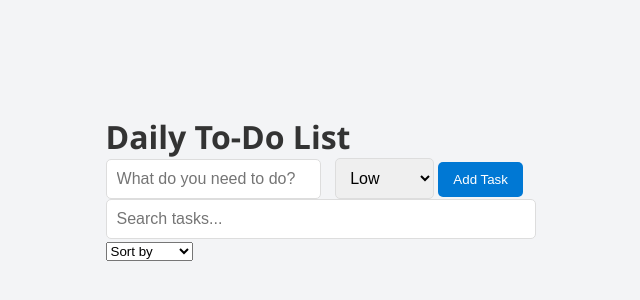
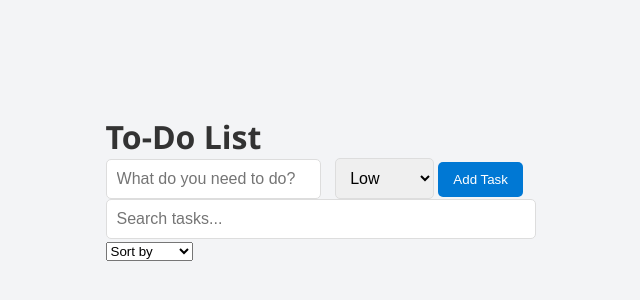
Before and after one commit to Rajesh-E27/AWS-S3-Bucket, a plain HTML site: page index.html in a window 1280 px wide. Shown: the part 212-512 px from the top of the page, without its empty margins (319-959 px from the left). Drawn offline with Linux system fonts and the light colour scheme.

Commit message:
heading modify

```diff
--- a/index.html
+++ b/index.html
@@ -10,7 +10,7 @@
   <div class="container">
     <!-- Taskbar -->
     <div class="taskbar">
-      <h1>Daily To-Do List</h1>
+      <h1> To-Do List</h1>
       <div class="taskbar-actions">
         <input type="text" id="task-input" placeholder="What do you need to do?" />
         <select id="priority-select">
```
